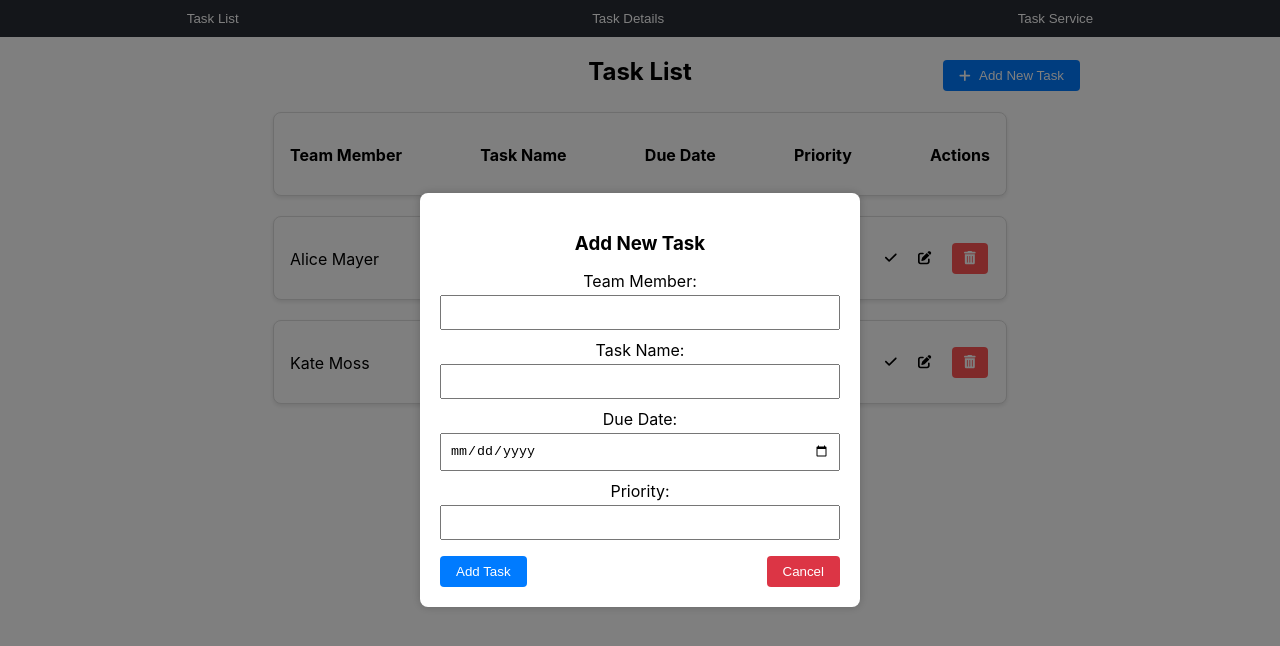
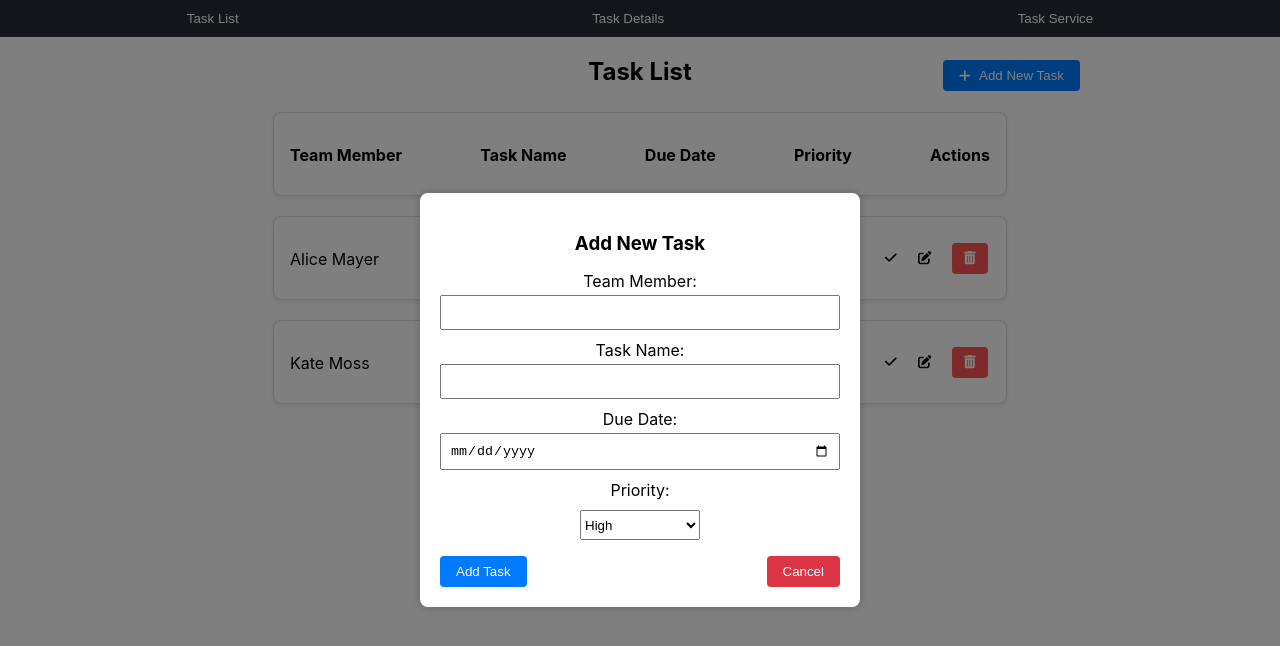
Before and after one commit to omkarjadhav0214/task_manager, a React (Create React App) app: page / in a window 1280 px wide. Both pictures are taken after a click on the button "Add New Task". Shown: the top 646 px of the page. Built offline with nearby package versions, Linux system fonts and the light colour scheme.

Commit message:
commit 4

```diff
--- a/src/Components/TaskForm.css
+++ b/src/Components/TaskForm.css
@@ -37,6 +37,11 @@
     margin-top: 4px;
   }
 
+  .task-form select{
+    height:30px;
+    width:30%;
+  }
+
   .form-buttons {
     margin-top: 16px;
     display: flex;
--- a/src/Components/TaskForm.js
+++ b/src/Components/TaskForm.js
@@ -12,6 +12,11 @@ const TaskForm = ({ onAddTask, onCancel }) => {
   const [errors, setErrors] = useState({});
 
   const handleAddTask = () => {
+
+    if(!taskName || !dueDate || !priority){
+      alert('Please fill out all the fields');
+      return;
+    }
     const validationErrors = {};
 
     // Validate taskName
@@ -29,7 +34,7 @@ const TaskForm = ({ onAddTask, onCancel }) => {
       setErrors(validationErrors);
     } else {
       const newTask = {
-        id: Math.random(), // You should use a better way to generate IDs
+        id: Math.random(),
         teamMember,
         name: taskName,
         dueDate,
@@ -67,10 +72,22 @@ const TaskForm = ({ onAddTask, onCancel }) => {
           <input type="date" value={dueDate} onChange={(e) => setDueDate(e.target.value)} />
           {errors.dueDate && <p className="error-message">{errors.dueDate}</p>}
         </label>
+
         <label>
           Priority:
-          <input type="text" value={priority} onChange={(e) => setPriority(e.target.value)} />
+          {/* <input type="text" value={priority} onChange={(e) => setPriority(e.target.value)} /> */}
         </label>
+        <select
+        id="priority"
+        value={priority}
+        onChange={(e) => setPriority(e.target.value)}
+        >
+          <option value="high">High</option>
+          <option value="medium">Medium</option>
+          <option value="low">Low</option>
+        </select>
+
+
         <div className="form-buttons">
           <button onClick={handleAddTask}>Add Task</button>
           <button onClick={onCancel}>Cancel</button>
```
